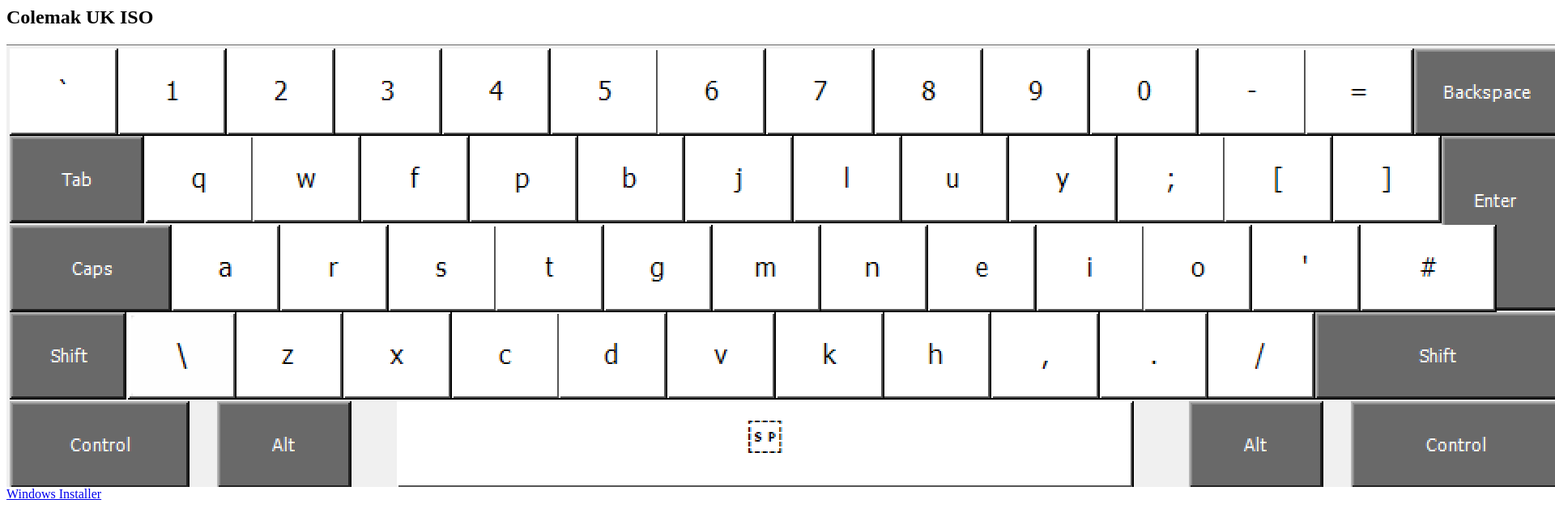
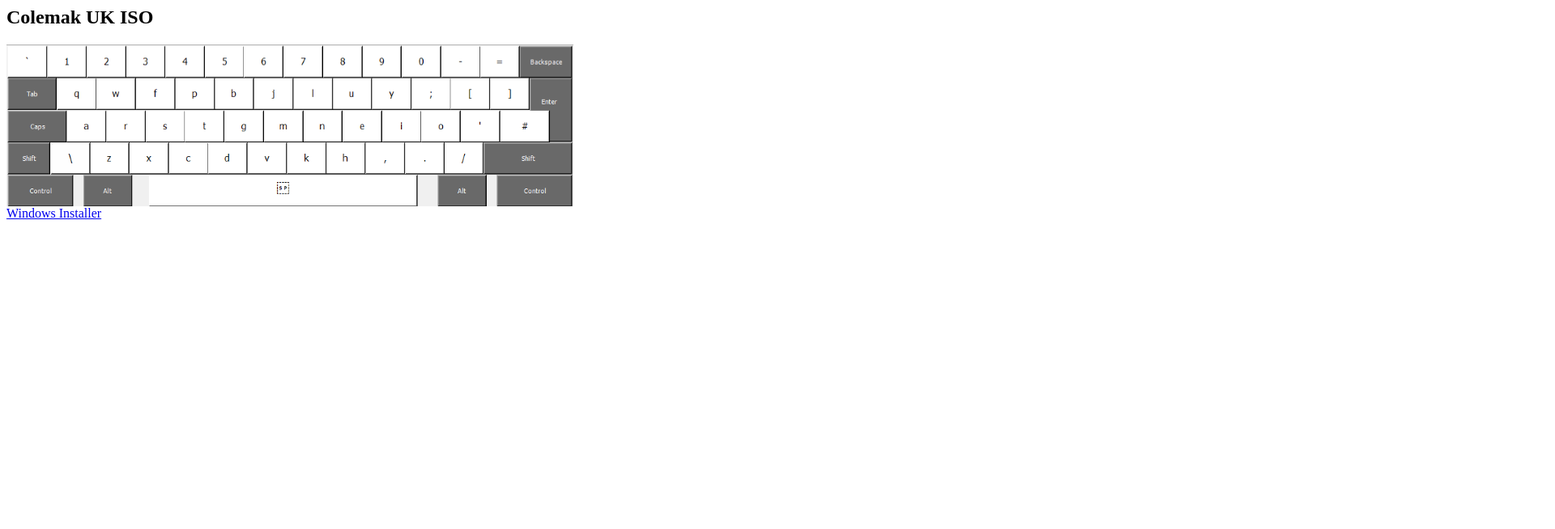
Before and after one commit to jakub-wojciech/jakub-wojciech.github.io, a plain HTML site: page index.html in a window 1280 px wide. Shown: the whole page at 81% size, 1920 px wide, since content can reach past the window. Drawn offline with Linux system fonts and the light colour scheme.

Commit message:
index updated

```diff
--- a/index.html
+++ b/index.html
@@ -1,3 +1,4 @@
 <h2>Colemak UK ISO</h2>
-<img src="./files/colemak-DH.png" />
+<img src="./files/colemak-DH.png" width="700" height="200"/>
+<br/>
 <a href="./files/ukckdh.zip">Windows Installer</a>
```
